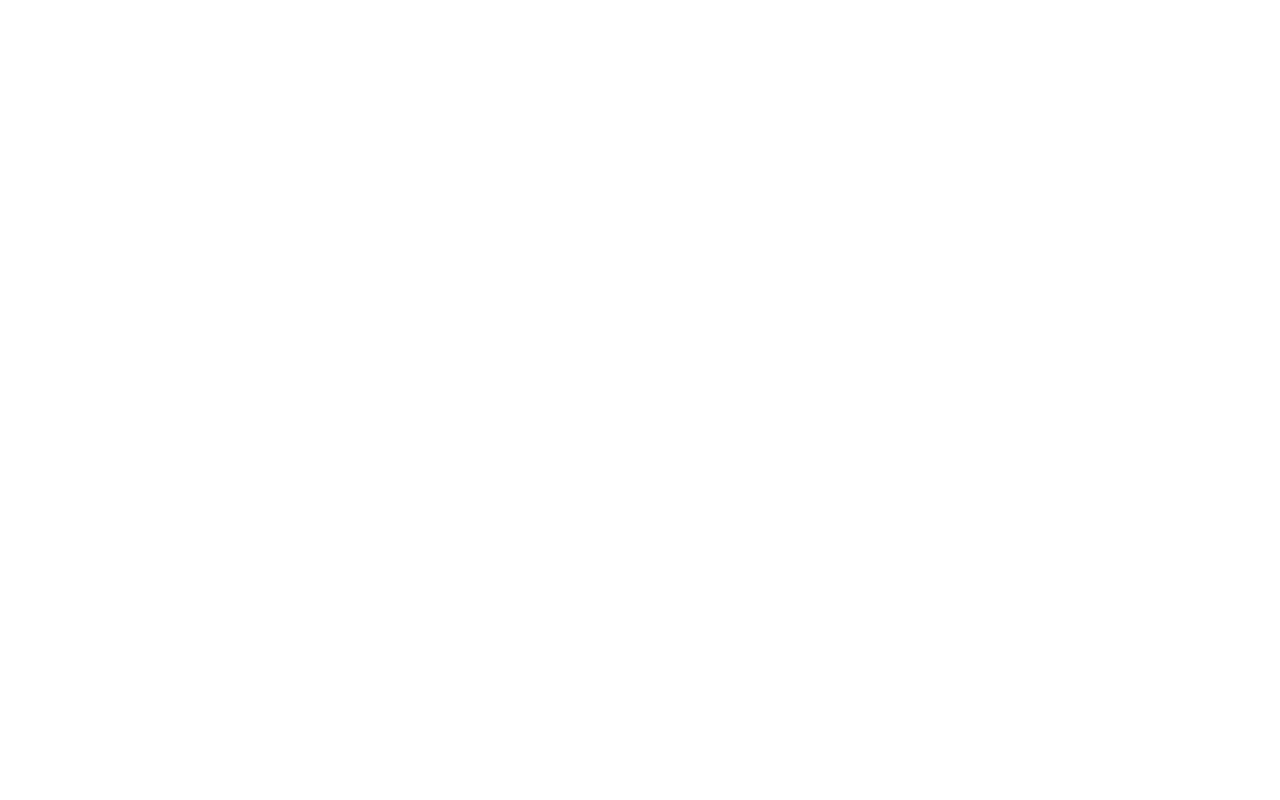
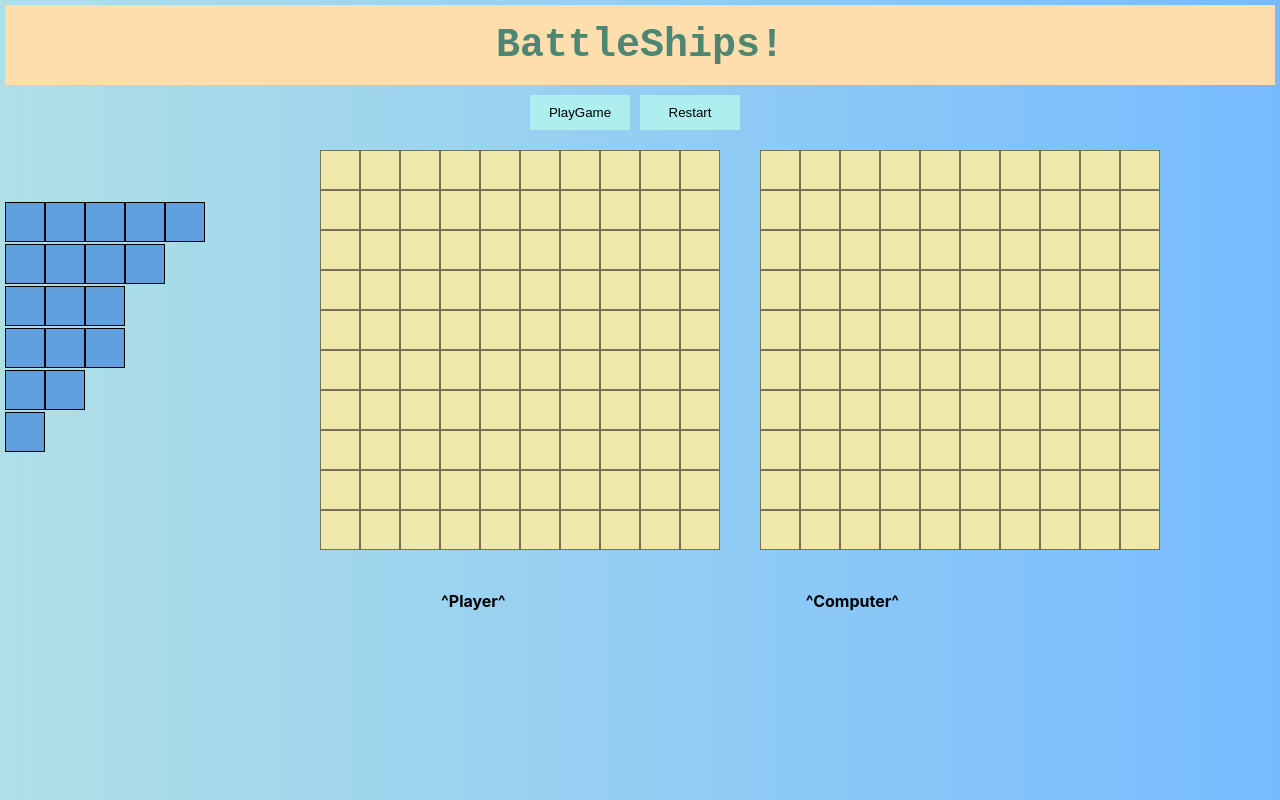
Before and after one commit to xRizwan/TDD-BattleShip, a React app: page / in a window 1280 px wide. Built offline with nearby package versions, Linux system fonts and the light colour scheme.

Commit message:
added missing files

```diff
--- /dev/null
+++ b/src/Components/App.js
@@ -0,0 +1,187 @@
+import React from 'react';
+import Grid from './GridBoard';
+import Player from '../Game/Player';
+import allShips from '../Game/shipData';
+import BattleShips from './BattleShips';
+import Header from './Header';
+import PlayButtons from './PlayButtons';
+import WinnerDisplayer from './WinnerDisplayer';
+
+class App extends React.Component{
+
+    constructor(props){
+        super(props)
+
+        // main startup
+        let player1 = Player("Player1");
+        let computer = Player("Computer");
+        computer.autoShipsAdd();
+        player1.enemy = computer;
+        computer.enemy = player1;
+
+        // state
+        this.state = {
+            player1,
+            computer,
+            allShips,
+            shipName: '',
+            playable: false,
+            won: false,
+            winner: '',
+        }
+    }
+
+    refreshState = () => {
+
+        // basic startup
+        let player1 = Player("Player1");
+        let computer = Player("Computer");
+        computer.autoShipsAdd();
+
+        // setting enemies
+        player1.enemy = computer;
+        computer.enemy = player1;
+
+        this.setState({
+            player1,
+            computer,
+            allShips,
+            shipName: '',
+            playable: false,
+            won: false,
+            winner: '',
+        })
+    }
+
+    forcePlayable = (event) => {
+        this.setState({
+            allShips: [],
+            playable: true,
+        })
+    }
+
+
+
+    // function run when user clicks on a box (attacks)
+    playGame = (x, y) => {
+        if(this.state.playable){
+            let won = '';
+
+            // check if person already won
+            if(this.state.winner !== ''){
+                return;
+            }
+
+            // players turn;
+            let pResult = this.state.player1.playTurn(this.state.player1.enemy, x, y);
+            let computerBoard = this.state.player1.enemy.playerBoard.board;
+            if (pResult === false){
+
+                // if invalid attack then quit
+                return;
+            }
+
+            // check if the board still has ships
+            if(!this.state.player1.enemy.playerBoard.containsShips()){
+                this.setState({
+                    winner : "player1",
+                    playable: false,
+                })
+                won = "player1";
+            }
+            this.setState({[this.state.computer.playerBoard.board]: computerBoard})
+            if (won !== ''){
+                //alert(`${won} is the winner`);
+                return
+            }
+
+            // computers turn
+            this.state.computer.autoTurn(this.state.computer.enemy);
+            let playerBoard = this.state.computer.playerBoard.board;
+            // check if the board still has ships
+            if(!this.state.computer.enemy.playerBoard.containsShips()){
+                this.setState({
+                    winner : "computer",
+                    playable: false,
+                })
+                won = "computer";
+                //alert(`${won} is the winner`);
+            }
+
+            this.setState({[this.state.player1.playerBoard.board] : playerBoard});
+
+        } else {
+            return;
+        }
+    }
+
+    // adds the ship dragged onto the board on the spot it was dragged on
+    changeBoard = (size, x, y) => {
+        let result = this.state.player1.playerBoard.addShip(Number(size), x, y);
+        let board = this.state.player1.playerBoard.board;
+        if (result){
+            this.setState({[this.state.player1.playerBoard.board]: board})
+            return true;
+        }
+        else {
+            return false;
+        }
+    }
+
+    // changes the name of the ship to be removed
+    changeShipName = (name) => {
+        this.setState({shipName: name})
+    }
+
+    // removes the ship from the state when it's placed on the board
+    // also checks if all the available ships were placed on the board
+    // then allows the user to play the game by setting the playable state to true
+    changeShips = () => {
+        let name = this.state.shipName;
+        this.setState({
+           allShips : this.state.allShips.filter((current) => (current[1] !== name)),
+           playable : (this.state.allShips.filter((current) => (current[1] !== name)).length === 0) ? true : false,
+        })
+    }
+
+    render() {
+        return(
+            <React.Fragment>
+                <Header />
+                <PlayButtons play={this.forcePlayable} restart={this.refreshState}/>
+
+                {/* */}
+                {this.state.winner !== '' ? <WinnerDisplayer winner={this.state.winner}/> : null}
+                <div className="GameContainer">
+                    <div className="ShipsContainer">
+                        <BattleShips
+                            changeName={this.changeShipName}
+                            shipsData={this.state.allShips}
+                        />
+                    </div>
+                    <div className="Boards">
+                        <Grid
+                            class={"player"}
+                            changeBoard={this.changeBoard}
+                            changeShips={this.changeShips}
+                            board={this.state.player1.playerBoard.board}
+                            playable={(this.state.allShips.length === 0) ? true: false}
+                            playGame={this.playGame}
+                        />
+                        <Grid
+                            class={"computer"}
+                            board={this.state.computer.playerBoard.board}
+                            playGame={this.playGame}
+                        />
+                    </div>
+                    <div className="board-name">
+                        <h4 className="player-board">^Player^</h4>
+                        <h4 className="computer-board">^Computer^</h4>
+                    </div>
+                </div>
+            </React.Fragment>
+        )
+    }
+}
+
+export default App;
--- /dev/null
+++ b/src/Components/BattleShips.js
@@ -0,0 +1,48 @@
+import React from 'react';
+
+export default class BattleShip extends React.Component{
+    // eslint-disable-next-line
+    constructor(props){
+        super(props)
+    }
+
+    // when dragged send data
+    handleDrag = (event) => {
+        event.dataTransfer.setData("ShipSize", event.target.dataset.size);
+        event.dataTransfer.setData("CurrentY", event.target.dataset.current);
+        this.props.changeName(event.target.dataset.name)
+    }
+    changeData = (event) => {
+        event.target.parentElement.dataset.current = event.target.dataset.spot;
+    }
+
+    render(){
+        return(
+            this.props.shipsData.map((current, currentIndex) => {
+                return(
+                    <div
+                        key={currentIndex}
+                        className="Ships"
+                        draggable={true}
+                        onDragStart={this.handleDrag}
+                        data-size = {current[0].length}
+                        data-name = {`${current[1]}`}
+                        data-current = {0}
+                    >
+                        {current[0].map((current, currentIndex) => {
+                            return (
+                            <span
+                                key={currentIndex}
+                                data-spot = {current}
+                                className="ship-item"
+                                onMouseOver={this.changeData}
+                                >
+                            </span>
+                            )
+                        })}
+                    </div>
+                )
+            })
+        )
+    }
+}
--- /dev/null
+++ b/src/Components/GridBoard.js
@@ -0,0 +1,103 @@
+// eslint-disable-next-line
+import React, { useState } from 'react';
+
+export default class Grid extends React.Component{
+    constructor(props){
+        super(props);
+        this.drop = this.drop.bind(this)
+    }
+
+    allowDrop(event){
+        event.preventDefault();
+    }
+
+    // on drop
+    drop(event){
+        event.preventDefault();
+
+        // get the data sent on drag
+        let shipSize = event.dataTransfer.getData("ShipSize");
+        let currentY = event.dataTransfer.getData("CurrentY");
+        let x = event.target.dataset.x;
+        let y = event.target.dataset.y - currentY + 1;
+
+        // change board according to the data provided
+        // from the dragged ship
+        let result = this.props.changeBoard(shipSize, x, y);
+
+        // if board was successfully changed
+        // then remove the ship so it cant be added again
+        if (result){
+            this.props.changeShips();
+            return;
+
+        }
+        else {
+            return;
+        }
+    }
+
+    // functions to change the row and column
+    // data attribute of the row and column respectively
+    changeRow = (event) => {
+        event.target.parentElement.dataset.row = event.target.dataset.x;
+    }
+
+    changeColumn = (event) => {
+        event.target.parentElement.dataset.column = event.target.dataset.y;
+    }
+
+    changeCoords = (event) => {
+        this.changeRow(event);
+        this.changeColumn(event);
+    }
+
+    gamePlayer = (event) => {
+        let x = event.target.dataset.x;
+        let y = event.target.dataset.y;
+        this.props.playGame(x, y);
+    }
+
+    render(){
+        return(
+            <div
+                className='grid'
+                id={this.props.class}
+            >
+            {
+            this.props.board.map((current, xIndex) => {
+                return (
+                    <div
+                        key={xIndex}
+                        onDragOver={this.allowDrop}
+                        onDrop={this.drop}
+                        className="grid-row"
+                        data-row={0}
+                        data-column={0}
+                    >
+                        {current.map((current, curIndex) => {
+                            return(
+                                <span
+                                    key={curIndex}
+                                    data-x = {xIndex}
+                                    data-y = {curIndex}
+                                    className={
+                                        `grid-row-item
+                                        ${(current.match('ship') && this.props.class !== "computer" )? 'hasShip': null}
+                                        ${(current.match('ship') && this.props.class === 'computer') ? 'cShip' : '' }
+                                        ${current.match('x') ? "ship" : ''}
+                                        ${current.match('.') ? "noShip" : ''}
+                                        `}
+                                    onMouseOver={!this.props.playable ? this.changeCoords : null}
+                                    onClick={(this.props.class === "computer") ? this.gamePlayer : null}
+                                    >{ current.match('ship') ? ' ' : current }
+                                </span>
+                            )
+                        })}
+                    </div>
+                )
+            })}
+            </div>
+        )
+    }
+}
--- /dev/null
+++ b/src/Components/Header.js
@@ -0,0 +1,9 @@
+import React from 'react';
+
+export default function Header(props){
+    return(
+        <div className="Header">
+            <h3 className="heading">BattleShips!</h3>
+        </div>
+    )
+}
--- /dev/null
+++ b/src/Components/PlayButtons.js
@@ -0,0 +1,10 @@
+import React from 'react';
+
+export default function PlayButtons(props){
+    return(
+        <div className="main-buttons">
+            <button className="button" onClick={props.play}>PlayGame</button>
+            <button className="button" onClick={props.restart}>Restart</button>
+        </div>
+    )
+}
--- /dev/null
+++ b/src/Components/WinnerDisplayer.js
@@ -0,0 +1,10 @@
+import React from 'react';
+
+export default function WinnerDisplayer(props){
+    return(
+        <div className="Winner">
+            {(props.winner === '') ? 'none' : (props.winner === 'computer') ?
+            "You Lost!" : "You Are The Winner" }
+        </div>
+    )
+}
--- a/src/Game/Gameboard.js
+++ b/src/Game/Gameboard.js
@@ -1,5 +1,4 @@
 import Ship from './Ship';
-//let Ship = require('./Ship')
 
 function Gameboard() {
 
@@ -56,6 +55,7 @@ function Gameboard() {
         return true;
     }
 
+    // function to check if ships still remain on the board
     let containsShips = () => {
         if (isEmpty(shipsContainer)){
             return false;
@@ -99,6 +99,7 @@ function Gameboard() {
                 if (board[x][y] === ''){
                     // if empty then put . in it
                     board[x][y] = '.';
+                    return true;
                 }
 
                 // return false since no ship was hit
@@ -111,6 +112,7 @@ function Gameboard() {
         }
     }
 
+    // check if obj is empty
     function isEmpty(obj){
         for (let key in obj){
             if(obj.hasOwnProperty(key)){
@@ -129,4 +131,3 @@ function Gameboard() {
 }
 
 export default Gameboard;
-//module.exports = Gameboard;
--- a/src/Game/Player.js
+++ b/src/Game/Player.js
@@ -1,54 +1,89 @@
 import gameBoard from './Gameboard';
-//let gameBoard = require('./Gameboard');
 
 function Player(playerName) {
+
+    // main startup
     let name = playerName;
     let playerBoard = gameBoard();
     let enemy;
 
+    // function to play the turn
     let playTurn = (enemy, x, y) => {
+
+        // check if enemy board still has ships or not
         let won = !enemy.playerBoard.containsShips();
+
+        // if no ships are on the enemy board then player has won
         if (won){
-            console.log("Won Already");
-            return;
+            return true;
         }
 
+        // attack the board and save the result
         let result = enemy.playerBoard.recieveAttack(x, y);
-        result ? console.log("You Got HIM!"): console.log("Fail");
 
+        if (!result){
+            // if board couldn't record damage
+            // coordinates are invalid
+            return false
+        }
+
+        // check if board has ships again
         won = !enemy.playerBoard.containsShips();
         if (won) {
-            console.log("WON!");
+            return true;
         }
+        return true;
     }
 
+    // implement auto turns for both computer and normal players
     let autoTurn = (enemy) => {
         let won = !enemy.playerBoard.containsShips();
         if (won){
             console.log("Won Already");
             return true;
         }
-        // implement auto turns for both computer and normal players
-        let randomX = Math.floor(Math.random() * 8);
-        let randomY = Math.floor(Math.random() * 8);
+
+        // generate random coordinates
+        let randomX = Math.floor(Math.random() * 10);
+        let randomY = Math.floor(Math.random() * 10);
         let eBoardSpot = enemy.playerBoard.board[randomX][randomY]
 
+        // if coordinates empty then continue
         if (eBoardSpot !== '.' && eBoardSpot !== 'x'){
-            let result = enemy.playerBoard.recieveAttack(randomX, randomY);
-            if (result) {
-                console.log("Got Him!")
-            }
-            else {
-                console.log("Fail!");
-            }
-            if (won) {
-                console.log("WON!");
-            }
+
+            // attack and save the result
+            enemy.playerBoard.recieveAttack(randomX, randomY);
         }
         else {
             return autoTurn(enemy);
         }
         won = !enemy.playerBoard.containsShips();
+    }
+
+    let autoPlace = (size) => {
+
+        // generating random coords
+        let randomX = Math.floor(Math.random() * 10);
+        let randomY = Math.floor(Math.random() * 10);
+        let result = playerBoard.addShip(size, randomX, randomY);
+
+        // if board failed to record the ships
+        // invalid coordinates
+        // try again
+        if (result === false){
+            return autoPlace(size)
+        }
+    }
+
+    // function to provide data to autoPlace function
+    let autoShipsAdd = () => {
+        let ships = [1,2,3,3,4,5];
+
+        // for each number in the ships array
+        // create a new ship of that size
+        for (let ship of ships){
+            autoPlace(ship);
+        }
     }
 
     return{
@@ -57,46 +92,13 @@ function Player(playerName) {
         enemy,
         playTurn,
         autoTurn,
+        autoShipsAdd,
     }
 }
 
-let player1 = Player("Rizwan");
-let player2 = Player("Computer");
-player1.enemy = player2;
-player2.enemy = player1;
 
-// computer ships
-player2.playerBoard.addShip(1, 7, 0);
-player2.playerBoard.addShip(1, 6, 0);
-player2.playerBoard.addShip(1, 5, 0);
-
-//playerships
-player1.playerBoard.addShip(1, 4, 0);
-player1.playerBoard.addShip(1, 6, 0);
-player1.playerBoard.addShip(1, 7, 0);
-
-
-//
-
-//let winner = false;
-// while(winner !== true){
-//     player1.autoTurn(player1.enemy);
-//     player2.autoTurn(player2.enemy);
-//     console.log(player1.playerBoard.board);
-//     console.log(player2.playerBoard.board);
-//     if (!player1.playerBoard.containsShips() || !player2.playerBoard.containsShips()){
-//         if (!player1.playerBoard.containsShips()){
-//             winner = true;
-//             console.log("player1");
-//         }
-//         else {
-//             console.log("computer")
-//             winner = true;
-//         }
-//     }
-// }
-
-// Mock Function
+// Mock Function to test auto playing capability of both players
+// without outside intervention
 let autoPlayer = (player, computer) => {
     let winner;
     while(winner !== true){
@@ -116,5 +118,6 @@ let autoPlayer = (player, computer) => {
     }
 }
 
+// exports
 export default Player;
 export { autoPlayer };
--- /dev/null
+++ b/src/Game/shipData.js
@@ -0,0 +1,13 @@
+// contains information about various ships
+
+let carrier = [[1,2,3,4,5], "carrier"];
+let battleship = [[1,2,3,4], "battleship"];
+let cruiser = [[1,2,3], "cruiser"];
+let submarine = [[1,2,3], "submarine"];
+let destroyer = [[1,2], "destroyer"];
+let smallShip = [[1], "smallShip"];
+
+let allShips = [carrier, battleship, cruiser, submarine, destroyer, smallShip];
+
+// exports
+export default allShips;
--- a/src/index.css
+++ b/src/index.css
@@ -5,9 +5,196 @@ body {
     sans-serif;
   -webkit-font-smoothing: antialiased;
   -moz-osx-font-smoothing: grayscale;
+  padding: 5px;
+  background-color: powderblue;
+  background: linear-gradient(to right, powderblue, rgb(119, 187, 255));
 }
 
 code {
   font-family: source-code-pro, Menlo, Monaco, Consolas, 'Courier New',
     monospace;
 }
+.grid{
+  width: 400px;
+  height: 400px;
+}
+.grid-row{
+  width: 400px;
+  display: flex;
+}
+.grid-row-item{
+  border: 1px solid rgba(0, 0, 0, 0.5);
+  width: 50px;
+  height: 38px;
+  flex-basis: auto;
+  flex-wrap: wrap;
+  text-align: center;
+  font-size: 30px;
+}
+.noShip{
+  background-color: #f4f4f4;
+}
+
+.ship{
+  background-color: #807070;
+  color: rgb(218, 71, 71);
+  animation-name: get-in;
+  animation-iteration-count: 1;
+  animation-duration: 1s;
+  animation-timing-function: ease-in-out;
+}
+
+@keyframes get-in {
+  0%{
+    opacity: 0;
+  }
+  100% {
+    opacity: 1;
+  }
+}
+
+.Boards{
+  display: flex;
+  box-sizing: border-box;
+  margin-top: 20px;
+  width: fit-content;
+  margin: 0 auto;
+}
+#player {
+  margin: 0 20px;
+  background-color: palegoldenrod;
+}
+#computer {
+  margin: 0 20px;
+  background-color: palegoldenrod;
+}
+.ShipsContainer{
+  float: left;
+  margin-top: 50px;
+}
+.Ships {
+  display: flex;
+  margin: 0 auto;
+  margin-top: 2px;
+}
+.ship-item{
+  width: 38px;
+  height: 38px;
+  background-color: rgb(97, 160, 223);
+  border: 1px solid black;
+}
+.hasShip{
+  background-color: rgb(97, 160, 223);
+  animation-name: ship-in;
+  animation-iteration-count: 1;
+  animation-duration: 0.4s;
+  animation-timing-function: ease-in-out;
+}
+@keyframes ship-in {
+  0%{
+    position: relative;
+    bottom: 300px;
+  }
+  100%{
+    position: relative;
+    bottom: 0px;
+  }
+}
+
+.cShip{
+  background-color: palegoldenrod;
+}
+.Header {
+  background-color: navajowhite;
+  height: 80px;
+  margin-bottom : 10px;
+  display: flex;
+  animation-name: head-in;
+  animation-iteration-count: 1;
+  animation-duration: 1s;
+  animation-timing-function: ease-in-out;
+}
+@keyframes head-in {
+  0%{
+    width: 0px;
+  }
+  100%{
+    width: 100%;
+  }
+}
+.Header .heading {
+  font-family: monospace;
+  font-size: 40px;
+  justify-content: flex-end;
+  align-self: center;
+  margin: 0 auto;
+  color: rgb(77, 134, 115);
+}
+.main-buttons {
+  text-align: center;
+}
+.main-buttons .button{
+  width: 100px;
+  height: 35px;
+  margin-right: 10px;
+  margin-bottom: 20px;
+  background: paleturquoise;
+  outline: none;
+  border: none;
+  animation-name: butt-in;
+  animation-iteration-count: 1;
+  animation-duration: 1s;
+  animation-timing-function: ease-in-out;
+}
+@keyframes butt-in {
+  0%{
+    position: relative;
+    left: 600px;
+  }
+  100%{
+    position: relative;
+    left: 0px;
+  }
+}
+.main-buttons .button:hover{
+  background: cadetblue;
+}
+.main-buttons .button:active{
+  background: pink;
+  transform: translateY(3px);
+}
+.Winner {
+  margin: 0 auto;
+  background-color: pink;
+  font-size: 30px;
+  width: fit-content;
+  margin-bottom: 10px;
+  animation-name: win-in;
+  animation-iteration-count: 1;
+  animation-duration: 0.6s;
+  animation-timing-function: ease-in-out;
+}
+@keyframes win-in{
+  0%{
+    transform: scale(0)
+  }
+  100%{
+    transform: scale(1)
+  }
+}
+.board-name{
+  display: flex;
+  width: fit-content;
+  margin: 0 auto;
+  position: relative;
+  left: 30px;
+  padding: 20px;
+  color: black;
+}
+.board-name .player-board {
+  margin-right: 200px;
+}
+
+.board-name .computer-board {
+  margin-left: 100px;
+}
--- a/src/index.js
+++ b/src/index.js
@@ -2,9 +2,11 @@ import React from 'react';
 import ReactDOM from 'react-dom';
 import './index.css';
 import * as serviceWorker from './serviceWorker';
+import App from './Components/App';
 
 ReactDOM.render(
   <React.StrictMode>
+    <App />
   </React.StrictMode>,
   document.getElementById('root')
 );
```
Also changed, not shown: package.json (+7 -1 lines), src/Game/Gameboard.test.js (+6 -6 lines), src/Game/Player.test.js (+1 -3 lines), src/Game/Ship.js (+12 -1 lines), src/Game/Ship.test.js (+1 -1 lines), 1 other file.
